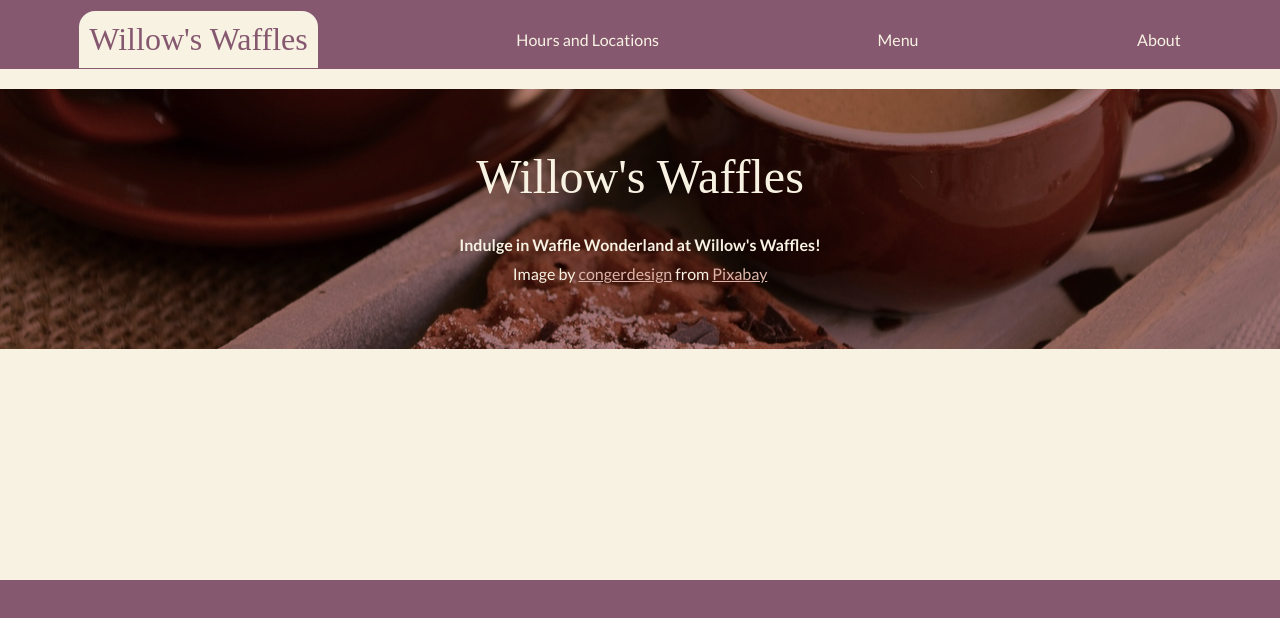
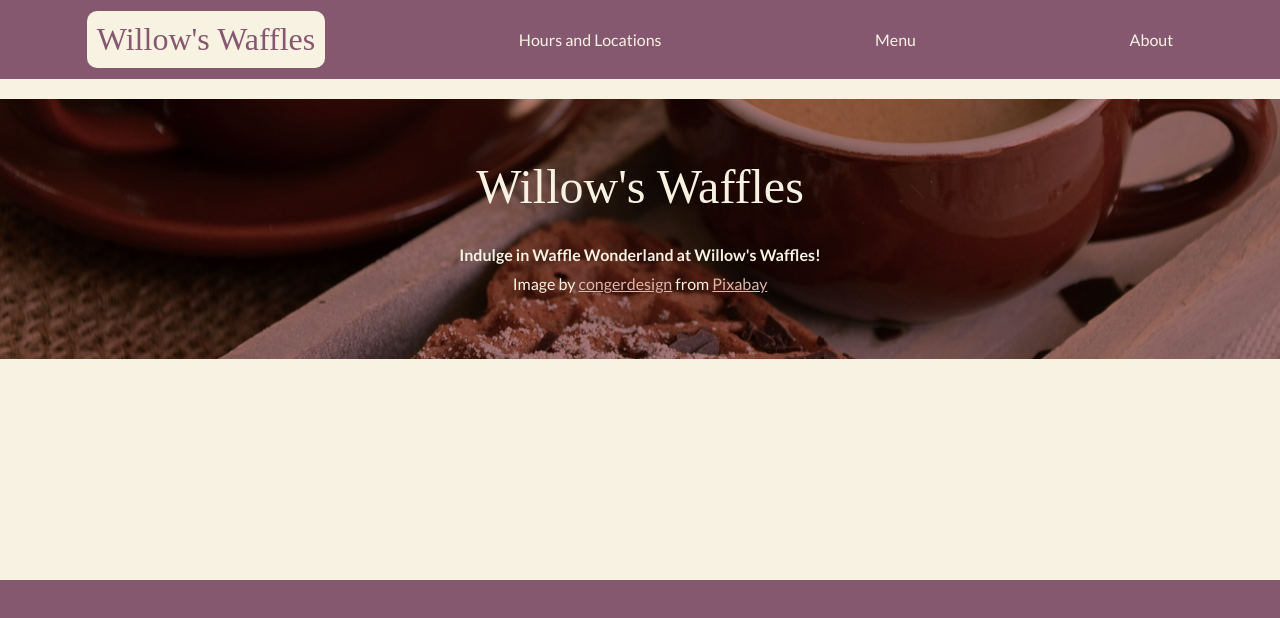
Before and after one commit to codingartist-stack/resturant, a website with bundled scripts: page dist/index.html in a window 1280 px wide. Built offline with nearby package versions, Linux system fonts and the light colour scheme; a web font is replaced by a local one.

Commit message:
adjusted some css becaused I changed my mind about the nav bar.

```diff
--- a/src/style.css
+++ b/src/style.css
@@ -102,7 +102,7 @@
   align-items: center;
   background-color: var(--darkest-color);
   flex-wrap: wrap;
-  padding-top: 10px;
+  padding: 10px;
   color: var(--lightest-color);
 }
 
@@ -143,7 +143,7 @@
 
 .selected {
   background-color: var(--lightest-color);
-  border-radius: 16px 16px 0px 0px;
+  border-radius: 10px;
   color: var(--darkest-color);
 }
 
@@ -151,7 +151,7 @@
 .mainLogo:hover,
 .invertLogo:hover {
   background-color: var(--lighter-color);
-  border-radius: 16px 16px 0px 0px;
+  border-radius: 10px;
 }
 
 .hero {
```
Also changed, not shown: dist/main.js.
